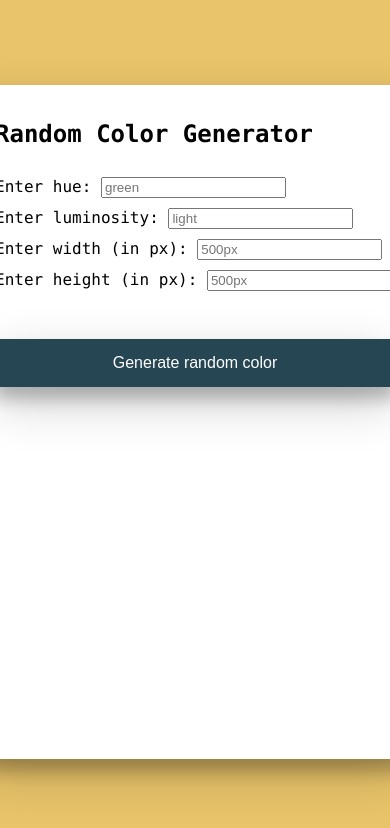
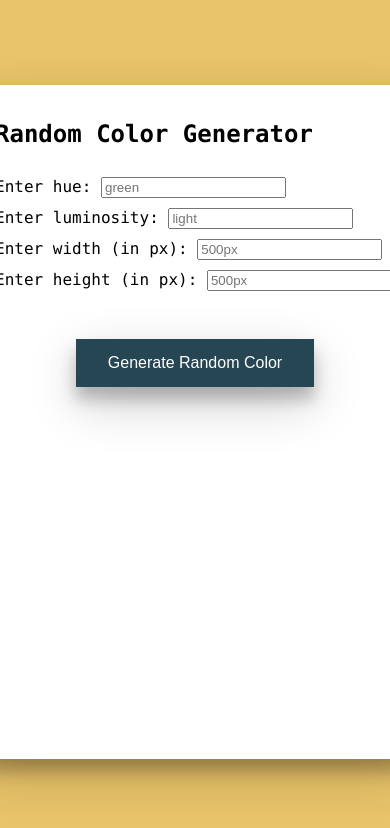
Before and after one commit to inespart/random-color-generator-react-app, a React (Create React App) app: page / in a window 390 px wide. Shown: the top 828 px of the page. Built offline with nearby package versions, Linux system fonts and the light colour scheme.

Commit message:
Add media query

```diff
--- a/package.json
+++ b/package.json
@@ -47,7 +47,7 @@
     "@types/testing-library__user-event": "^4.2.0",
     "@typescript-eslint/eslint-plugin": "4.21.0",
     "@typescript-eslint/parser": "4.21.0",
-    "@upleveled/eslint-config-upleveled": "1.12.0",
+    "@upleveled/eslint-config-upleveled": "1.13.1",
     "babel-eslint": "10.1.0",
     "eslint": "7.23.0",
     "eslint-config-react-app": "6.0.0",
--- a/src/App.js
+++ b/src/App.js
@@ -1,3 +1,4 @@
+import './index.css';
 /** @jsxImportSource @emotion/react */
 import { css } from '@emotion/react';
 import { useState } from 'react';
--- a/src/Button.js
+++ b/src/Button.js
@@ -9,7 +9,7 @@ const button = css`
   color: white;
   padding: 15px 32px;
   text-align: center;
-  width: 400px;
+  /* width: 400px; */
   align-self: center;
   /* text-decoration: none; */
   /* display: inline-block; */
@@ -28,7 +28,7 @@ export default function Button(props) {
         )
       }
     >
-      Generate random color
+      Generate Random Color
     </button>
   );
 }
--- a/src/index.css
+++ b/src/index.css
@@ -1,8 +1,5 @@
 body {
   margin: 0;
-  font-family: -apple-system, BlinkMacSystemFont, 'Segoe UI', 'Roboto', 'Oxygen',
-    'Ubuntu', 'Cantarell', 'Fira Sans', 'Droid Sans', 'Helvetica Neue',
-    sans-serif;
   -webkit-font-smoothing: antialiased;
   -moz-osx-font-smoothing: grayscale;
 }
@@ -11,3 +8,13 @@ code {
   font-family: source-code-pro, Menlo, Monaco, Consolas, 'Courier New',
     monospace;
 }
+
+@media screen and (max-width: 400px) {
+  .section {
+    width: 100vh;
+    box-sizing: border-box;
+    border-radius: 0;
+    height: 100vh;
+    justify-content: center;
+  }
+}
```
Also changed, not shown: 1 other file (tests, documents, lock files or other folders).
